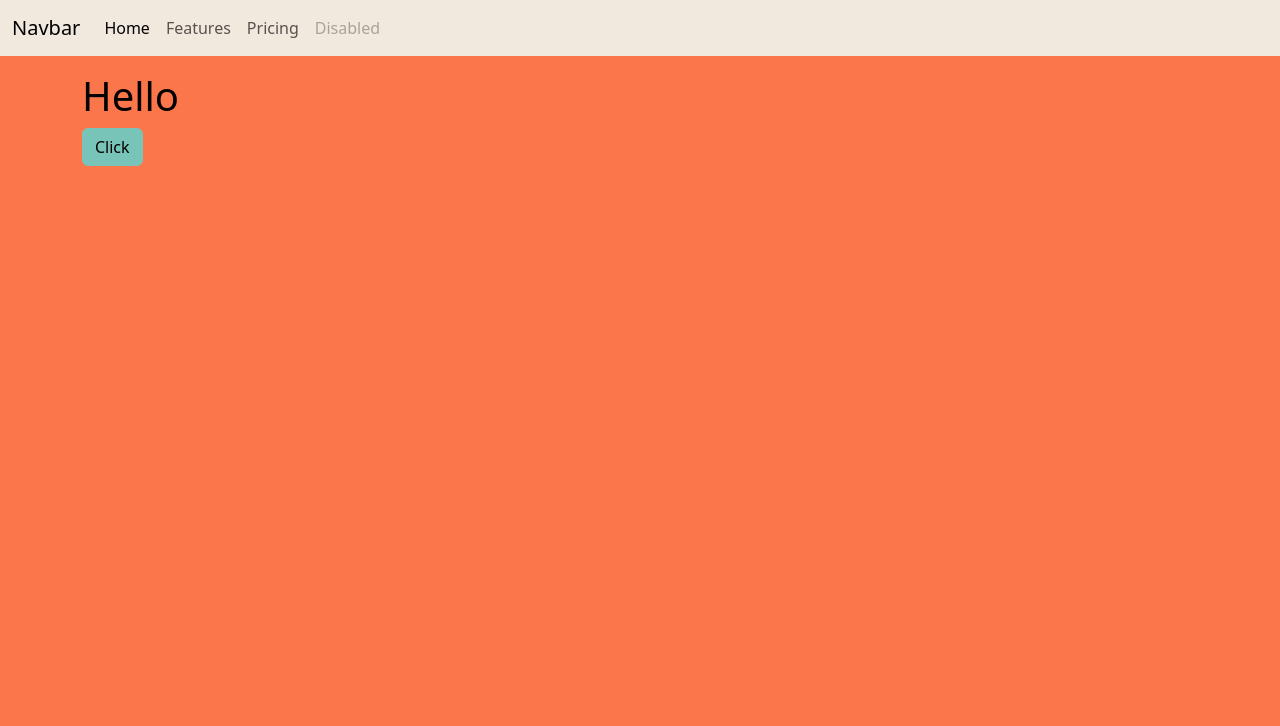
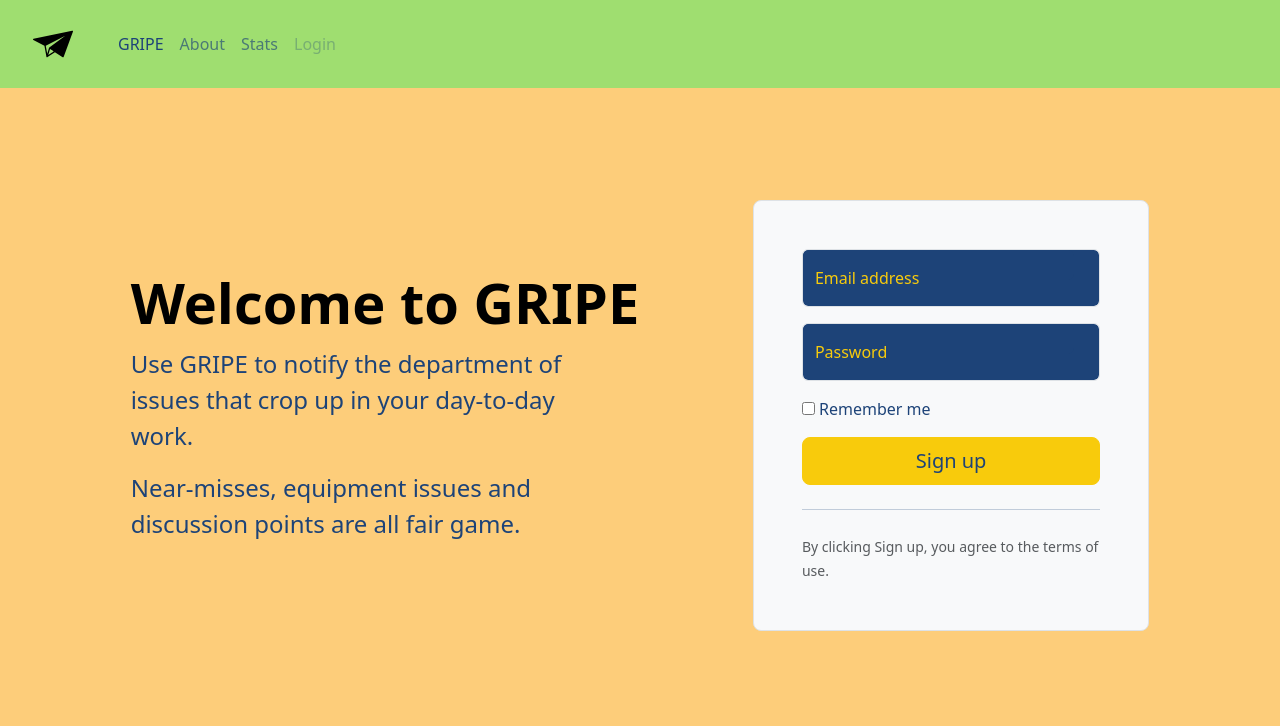
Before and after one commit to uppertoe/near_miss, a Django app: page / in a window 1280 px wide. Shown: the top 726 px of the page. Run offline with Django 4.2, Linux system fonts and the light colour scheme; style sheets or scripts are compiled from the project's sources; parts of the project's set-up code (start-up, migrations or seed data) failed here and were passed over; some libraries are stand-ins or nearby versions.

Commit message:
sample template

```diff
--- a/static/scss/custom.scss
+++ b/static/scss/custom.scss
@@ -1,18 +1,16 @@
 // Custom variables
-$white: #030000;
+$white: #1d4378;
 
 $theme-colors: (
-    "light": #fc764b,
-    "dark": #f1e9de,
-    "primary": #79c4b8,
-    "secondary": #05a398,
-    "info": #22686b,
-    "accent1": #1b292e,
-    "accent2": #798850,
-    "accent3": #749140,
-    "success": #02aa41,
-    "warning": #f1c702,
-    "danger": #f60139,
+    "light": #fdcd7a,
+    "dark": #9fde70,
+    "primary": #f8cb0c,
+    "secondary": #e34838,
+    "info": #663121,
+    "success": #4aaf02,
+    "warning": #ffc351,
+    "danger": #f7015c,
 );
+
 // Import Bootstrap
 @import "../bootstrap/scss/bootstrap";
--- a/templates/base.html
+++ b/templates/base.html
@@ -7,28 +7,37 @@
     <meta http-equiv="X-UA-Compatible" content="IE=edge">
     <meta name="viewport" content="width=device-width, initial-scale=1.0">
     <title>nearmisss.report</title>
+    <link rel="icon" href="{% static 'favicon.svg' %}" type="image/svg" size='any'>
     {% compress css %}
     <link rel="stylesheet" type="text/x-scss" href="{% static "scss/custom.scss" %}" />
     {% endcompress %}
     <script src="https://cdn.jsdelivr.net/npm/bootstrap@5.3.0-alpha2/dist/js/bootstrap.bundle.min.js" integrity="sha384-qKXV1j0HvMUeCBQ+QVp7JcfGl760yU08IQ+GpUo5hlbpg51QRiuqHAJz8+BrxE/N" crossorigin="anonymous" defer></script>
 </head>
 <navbar>
-    <nav class="navbar navbar-expand-lg bg-dark mb-3" data-bs-theme="dark">
+    <nav class="navbar navbar-expand-md bg-dark mb-3" data-bs-theme="dark">
         <div class="container-fluid">
-          <a class="navbar-brand" href="#">Navbar</a>
-          <button class="navbar-toggler" type="button" data-bs-toggle="collapse" data-bs-target="#navbarNavAltMarkup" aria-controls="navbarNavAltMarkup" aria-expanded="false" aria-label="Toggle navigation">
+          <a class="navbar-brand p-3" href="#">
+            <img src="{% static 'images/paper-plane.svg' %}" alt="" width="50" height="40">
+          </a>
+          <button class="navbar-toggler" type="button" data-bs-toggle="offcanvas" data-bs-target="#navbarOffcanvasLg" aria-controls="navbarOffcanvasLg" aria-label="Toggle navigation">
             <span class="navbar-toggler-icon"></span>
           </button>
-          <div class="collapse navbar-collapse" id="navbarNavAltMarkup">
-            <div class="navbar-nav">
-              <a class="nav-link active" aria-current="page" href="#">Home</a>
-              <a class="nav-link" href="#">Features</a>
-              <a class="nav-link" href="#">Pricing</a>
-              <a class="nav-link disabled">Disabled</a>
+          <div class="offcanvas offcanvas-end text-bg-dark" tabindex="-1" id="navbarOffcanvasLg" aria-labelledby="navbarOffcanvasLgLabel">
+            <div class="offcanvas-header">
+                <h5 class="offcanvas-title" id="offcanvasNavbarLabel">Menu</h5>
+                <button type="button" class="btn-close" data-bs-dismiss="offcanvas" aria-label="Close"></button>
             </div>
-          </div>
+            <div class="offcanvas-body">
+                <div class="navbar-nav">
+                    <a class="nav-link active" aria-current="page" href="#">GRIPE</a>
+                    <a class="nav-link" href="#">About</a>
+                    <a class="nav-link" href="#">Stats</a>
+                    <a class="nav-link disabled">Login</a>
+                </div>
+            </div>
         </div>
-      </nav>
+        </div>
+    </nav>
 </navbar>
 <body class="bg-light text-white">
 {% block body %}{% endblock body %}
--- a/templates/pages/index.html
+++ b/templates/pages/index.html
@@ -1,7 +1,32 @@
 {% extends 'base.html' %}
 {% block body %}
-<div class="container">
-    <h1>Hello</h1>
-    <button class="btn btn-primary">Click</button>
-</div>
+<div class="container col-xl-10 col-xxl-8 px-4 py-5">
+    <div class="row align-items-center g-lg-5 py-5">
+      <div class="col-lg-7 text-center text-lg-start">
+        <h1 class="display-4 fw-bold lh-1 text-body-emphasis mb-3">Welcome to GRIPE</h1>
+        <p class="col-lg-10 fs-4">Use GRIPE to notify the department of issues that crop up in your day-to-day work.</p>
+        <p class="col-lg-10 fs-4">Near-misses, equipment issues and discussion points are all fair game.</p>
+      </div>
+      <div class="col-md-10 mx-auto col-lg-5">
+        <form class="p-4 p-md-5 border rounded-3 bg-body-tertiary">
+          <div class="form-floating mb-3">
+            <input type="email" class="form-control text-primary" id="floatingInput" placeholder="name@example.com">
+            <label for="floatingInput" class="text-primary">Email address</label>
+          </div>
+          <div class="form-floating mb-3">
+            <input type="password" class="form-control text-primary" id="floatingPassword" placeholder="Password">
+            <label for="floatingPassword" class="text-primary">Password</label>
+          </div>
+          <div class="checkbox mb-3">
+            <label>
+              <input type="checkbox" value="remember-me"> Remember me
+            </label>
+          </div>
+          <button class="w-100 btn btn-lg btn-primary" type="submit">Sign up</button>
+          <hr class="my-4">
+          <small class="text-body-secondary">By clicking Sign up, you agree to the terms of use.</small>
+        </form>
+      </div>
+    </div>
+  </div>
 {% endblock body %}
```
Also changed, not shown: static/favicon.svg, static/images/paper-plane.svg (added).
